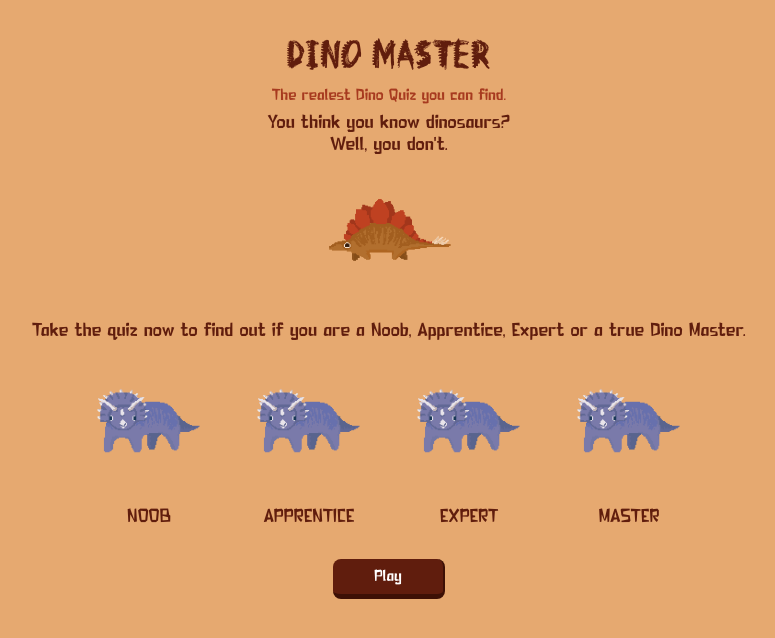
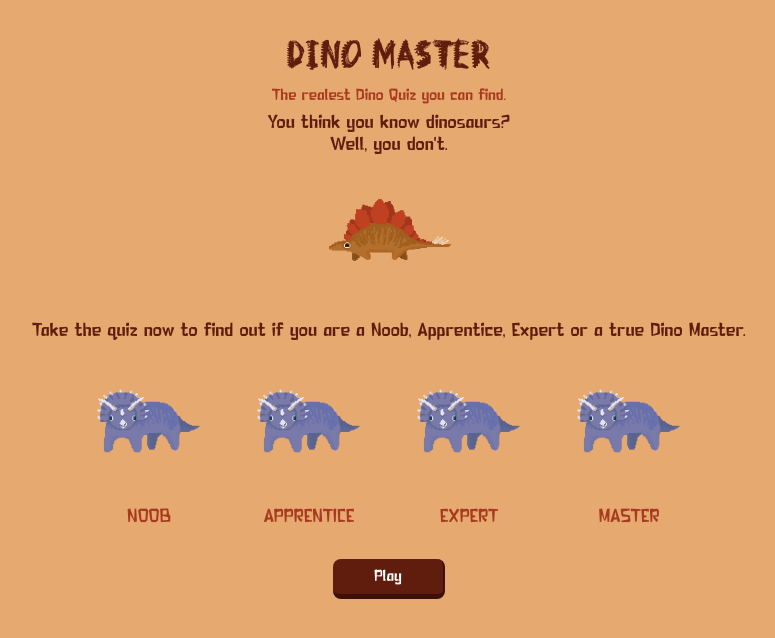
Before and after one commit to valudollar/dino-master, a React (Vite) app: page / in a window 1280 px wide. Shown: the top 638 px of the page, without its empty margins (251-1026 px from the left). Built offline with nearby package versions, Linux system fonts and the light colour scheme.

Commit message:
background

```diff
--- a/src/App.css
+++ b/src/App.css
@@ -8,6 +8,7 @@
 }
 .badgeText {
   margin: 0rem;
+  color: #a73a1f;
 }
 
 .homeText {
@@ -148,12 +149,14 @@ h1 {
 }
 
 .contentSection {
-  max-width: 95vw;
+  /* max-width: 95vw; */
   flex-wrap: wrap;
   display: flex;
   flex-direction: column;
   justify-content: center;
   align-items: center;
+  background-color: #e6a970;
+  margin: 0rem;
 }
 
 @media screen and (max-width: 600px) {
--- a/src/Home.jsx
+++ b/src/Home.jsx
@@ -8,7 +8,7 @@ function Home() {
     navigate("/setting");
   }
   return (
-    <body>
+    <>
       <header className="">
         <h1 className="">DINO MASTER</h1>
         <h4>The realest Dino Quiz you can find. </h4>
@@ -47,7 +47,7 @@ function Home() {
           Play
         </button>
       </section>
-    </body>
+    </>
   );
 }
 
--- a/src/Quiz.jsx
+++ b/src/Quiz.jsx
@@ -287,7 +287,7 @@ function Quiz() {
   }, []);
 
   return (
-    <body>
+    <>
       <header className="">
         <h1>DINO MASTER</h1>
       </header>
@@ -339,7 +339,7 @@ function Quiz() {
           Next
         </button>
       </section>
-    </body>
+    </>
   );
 }
 
--- a/src/Setting.jsx
+++ b/src/Setting.jsx
@@ -56,8 +56,7 @@ function Setting() {
   }, [ready]);
 
   return (
-    // <>
-    <body>
+    <>
       <header className="">
         <h1 className="">DINO MASTER</h1>
         <h4>The realest Dino Quiz you can find. </h4>
@@ -109,8 +108,7 @@ function Setting() {
           Start
         </button>
       </section>
-    </body>
-    // </>
+    </>
   );
 }
 
--- a/src/index.css
+++ b/src/index.css
@@ -12,6 +12,13 @@
   flex-direction: column;
   align-items: center;
 }
+html {
+  background-color: #e6a970;
+}
+/* * {
+  margin: 0px;
+  padding: 0px;
+} */
 
 body {
   display: flex;
```
